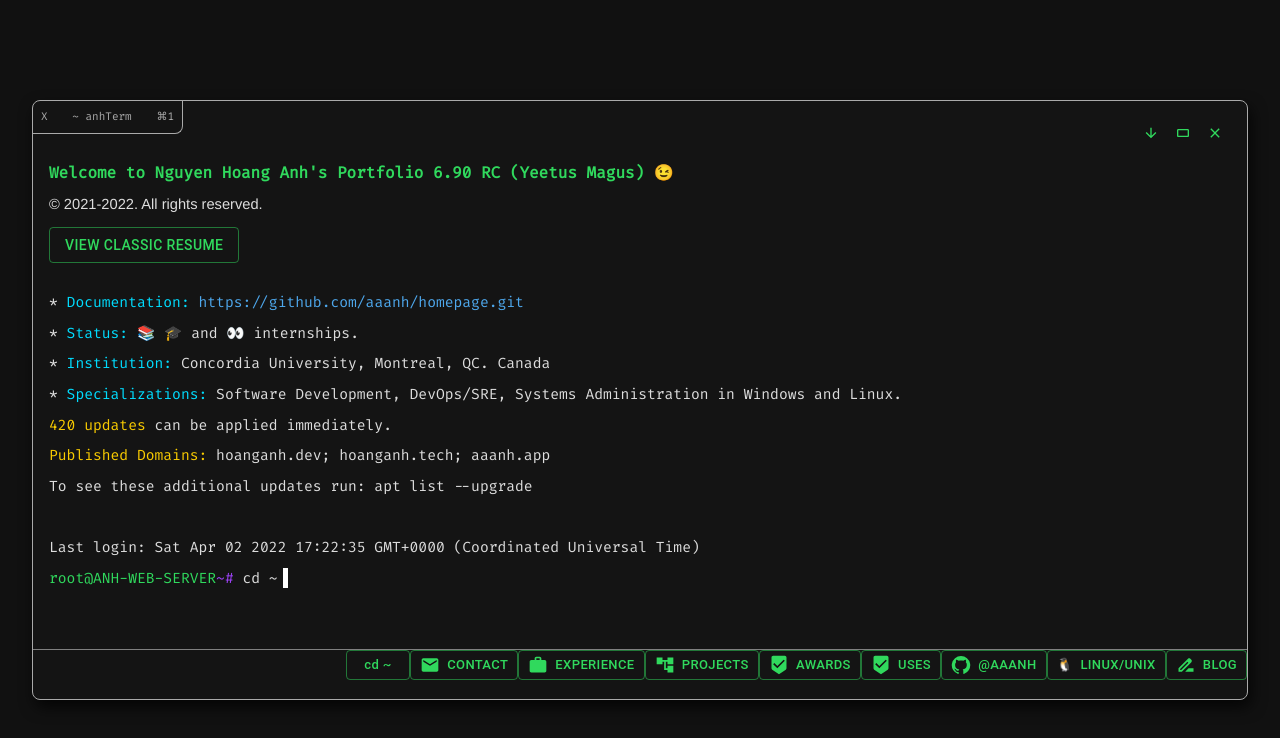
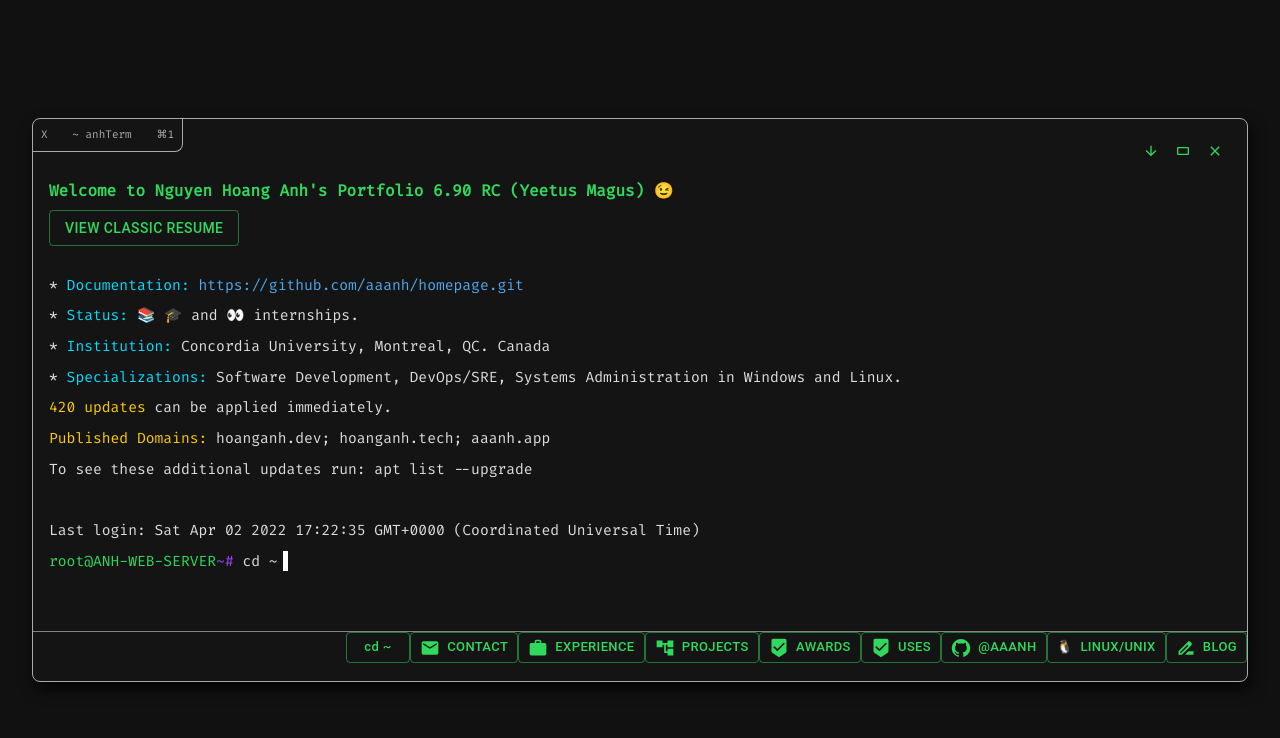
Before and after one commit to zasshuwu/nogamioka, a Next.js app: page / in a window 1280 px wide. Shown: the top 738 px of the page. Built offline with nearby package versions, Linux system fonts and the light colour scheme.

Commit message:
removed copy notice

```diff
--- a/components/main.js
+++ b/components/main.js
@@ -97,9 +97,6 @@ const MainContent = ({ command }) => {
 				<h1 style={{ color: customTheme.palette.primary.main, fontSize: "12pt" }}>
 					Welcome to Nguyen Hoang Anh&apos;s Portfolio 6.90 RC (Yeetus Magus) 😉
 				</h1>
-				<p style={{ fontFamily: "Helvetica Neue, Calibri, Roboto, sans-serif" }}>
-					&copy; 2021-2022. All rights reserved.
-				</p>
 
 				<Button onClick={handleResume} variant="outlined" color="primary">
 					View Classic Resume
```
